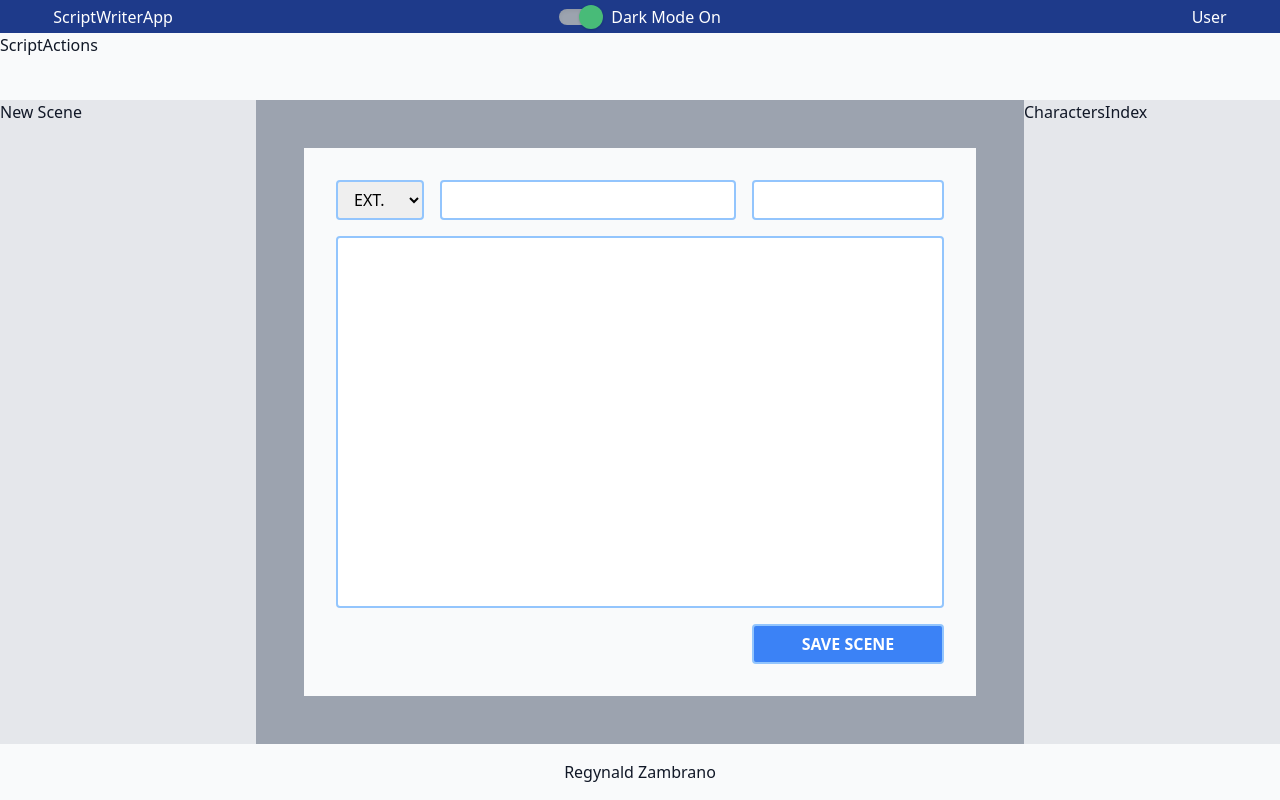
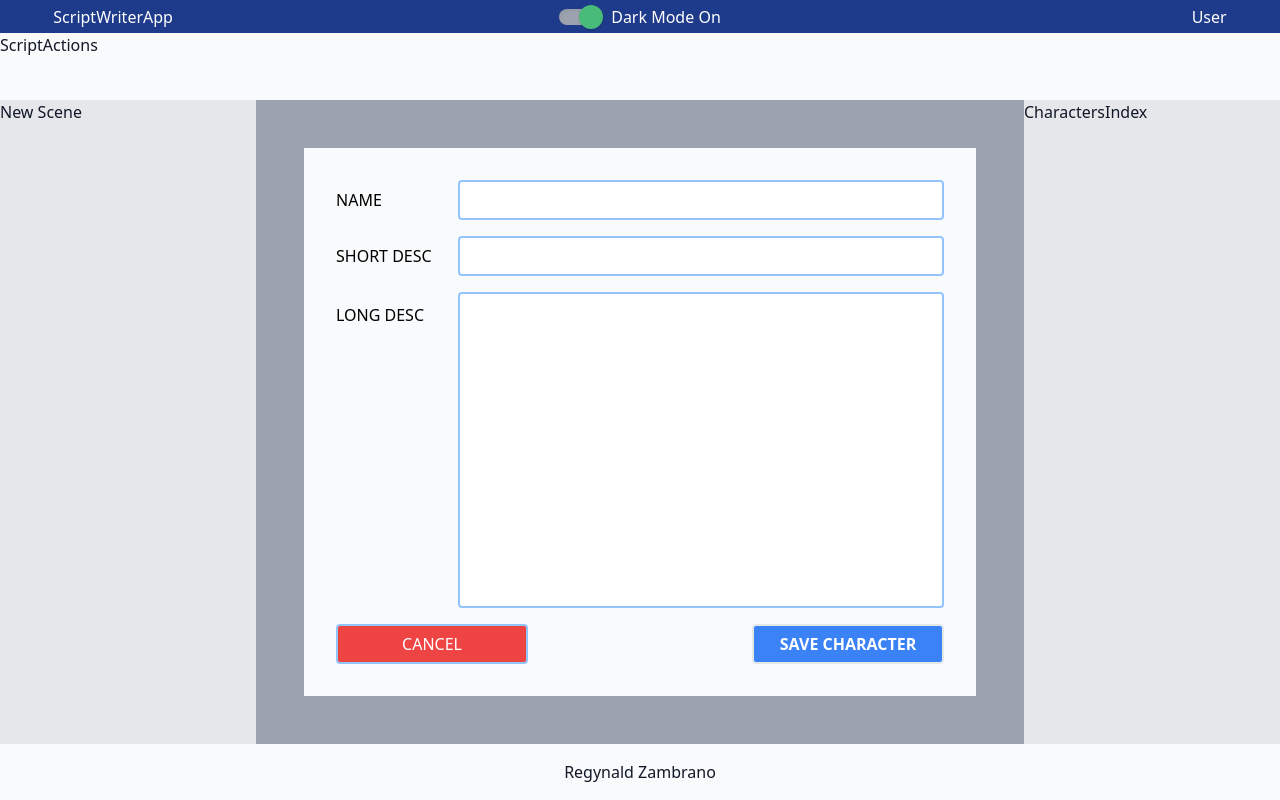
Before and after one commit to zreyleo/script-writer-app, a React (Create React App) app: page / in a window 1280 px wide. Built offline with nearby package versions, Linux system fonts and the light colour scheme.

Commit message:
layout of new character form done

```diff
--- /dev/null
+++ b/src/components/TextEditor/CancelButton.js
@@ -0,0 +1,7 @@
+import { CANCEL_BUTTON } from './style';
+
+const CancelButton = () => {
+    return <button className={`${CANCEL_BUTTON}`}>CANCEL</button>;
+};
+
+export default CancelButton;
--- /dev/null
+++ b/src/components/TextEditor/NewCharacterForm.js
@@ -0,0 +1,38 @@
+import CancelButton from './CancelButton';
+import {
+    NEW_CHARACTER_FORM_LABELS,
+    NEW_CHARACTER_FORM_INPUTS,
+    NEW_CHARACTER_LONG_DESC,
+    TEXTEDITOR_SCENE_ACTION_STYLE,
+    TEXTEDITOR_INPUT_SUBMIT_STYLE,
+} from './style';
+
+import './style.css';
+
+const NewCharacterForm = () => {
+    return (
+        <form className="NewCharacterForm h-full grid grid-cols-6 gap-4">
+            <label className={NEW_CHARACTER_FORM_LABELS}>
+                NAME
+                <input className={NEW_CHARACTER_FORM_INPUTS} />
+            </label>
+            <label className={NEW_CHARACTER_FORM_LABELS}>
+                SHORT DESC
+                <input className={NEW_CHARACTER_FORM_INPUTS} />
+            </label>
+            <label className={`long-desc ${NEW_CHARACTER_LONG_DESC}`}>
+                <span>LONG DESC</span>
+                <textarea
+                    className={`${TEXTEDITOR_SCENE_ACTION_STYLE}`}
+                ></textarea>
+            </label>
+            <CancelButton />
+            <input
+                className={`${TEXTEDITOR_INPUT_SUBMIT_STYLE}`}
+                value="SAVE CHARACTER"
+            />
+        </form>
+    );
+};
+
+export default NewCharacterForm;
--- a/src/components/TextEditor/index.js
+++ b/src/components/TextEditor/index.js
@@ -1,35 +1,45 @@
-import { useContext } from 'react';
-
-import GlobalStateContext from '../../GlobalState/context';
-
 import SlugLine from './SlugLine';
 import SceneAction from './SceneAction';
 
-import { TEXTEDITOR_INPUT_SUBMIT_STYLE } from './style'
+import {
+    TEXTEDITOR_INPUT_SUBMIT_STYLE,
+    BUTTON_NEW_CHARACTER_DIALOG,
+} from './style';
 
-import './style.css'
+import NewCharacterForm from './NewCharacterForm';
+
+import './style.css';
 
 const TextEditor = () => {
-    const { turnOnDarkMode } = useContext(GlobalStateContext);
-
-    const handleSubmit = event => {
+    const handleSubmit = (event) => {
         event.preventDefault();
-    }
+    };
 
     return (
         <div className={`col-span-3 bg-gray-400 p-12`}>
             <div className="bg-gray-50 dark:bg-gray-900 h-full p-8">
-                <form className="TextEditor-form h-full grid grid-cols-6 gap-4" onSubmit={handleSubmit}>
+                {/* <form
+                    className="TextEditor-form h-full grid grid-cols-6 gap-4"
+                    onSubmit={handleSubmit}
+                >
                     <SlugLine />
                     <SceneAction />
+                    <button className={`${BUTTON_NEW_CHARACTER_DIALOG}`}>
+                        + CHARACTER
+                    </button>
+                    <button className={`${BUTTON_NEW_CHARACTER_DIALOG}`}>
+                        + DIALOG SECUENCE
+                    </button>
                     <input
                         type="submit"
                         value="Save Scene"
-                        className={`${TEXTEDITOR_INPUT_SUBMIT_STYLE}`} />
-                </form>
+                        className={`${TEXTEDITOR_INPUT_SUBMIT_STYLE}`}
+                    />
+                </form> */}
+                <NewCharacterForm />
             </div>
         </div>
     );
-}
+};
 
 export default TextEditor;
--- a/src/components/TextEditor/style.css
+++ b/src/components/TextEditor/style.css
@@ -1,3 +1,20 @@
 .TextEditor-form {
     grid-template-rows: 40px 1fr 40px;
 }
+
+.NewCharacterForm {
+    grid-template-rows: 40px 40px 1fr 40px;
+}
+
+.NewCharacterForm label {
+    grid-column: 1 / span 6;
+}
+
+.NewCharacterForm label input,
+.NewCharacterForm label textarea {
+    flex-basis: 80%;
+}
+
+.NewCharacterForm .long-desc span {
+    margin-top: 11px;
+}
--- a/src/components/TextEditor/style.js
+++ b/src/components/TextEditor/style.js
@@ -8,10 +8,21 @@ export const TEXTEDITOR_SLUGLINE_STYLE = `${TEXTEDITOR_FORM_FIELDS_STYLES} px-3
 
 export const TEXTEDITOR_SCENE_ACTION_STYLE = `${TEXTEDITOR_FORM_FIELDS_STYLES} p-3 col-span-6 resize-none`;
 
+export const BUTTON_NEW_CHARACTER_DIALOG = `${TEXTEDITOR_COMMON_STYLES} col-span-2`;
+
 export const TEXTEDITOR_INPUT_SUBMIT_STYLE = `
-    ${TEXTEDITOR_COMMON_STYLES}
+    rounded border-2
     col-start-5 col-end-7 cursor-pointer
-    bg-blue-500 text-white dark:bg-white dark:text-gray-900
+    text-center
+    bg-blue-500 text-white
     font-bold
     uppercase
 `;
+
+export const NEW_CHARACTER_FORM_LABELS = `dark:text-white flex justify-between items-center`;
+
+export const NEW_CHARACTER_FORM_INPUTS = `${TEXTEDITOR_FORM_FIELDS_STYLES} h-full px-3`;
+
+export const NEW_CHARACTER_LONG_DESC = `dark:text-white flex justify-between`;
+
+export const CANCEL_BUTTON = `${BUTTON_NEW_CHARACTER_DIALOG} bg-red-500 text-white`;
```
